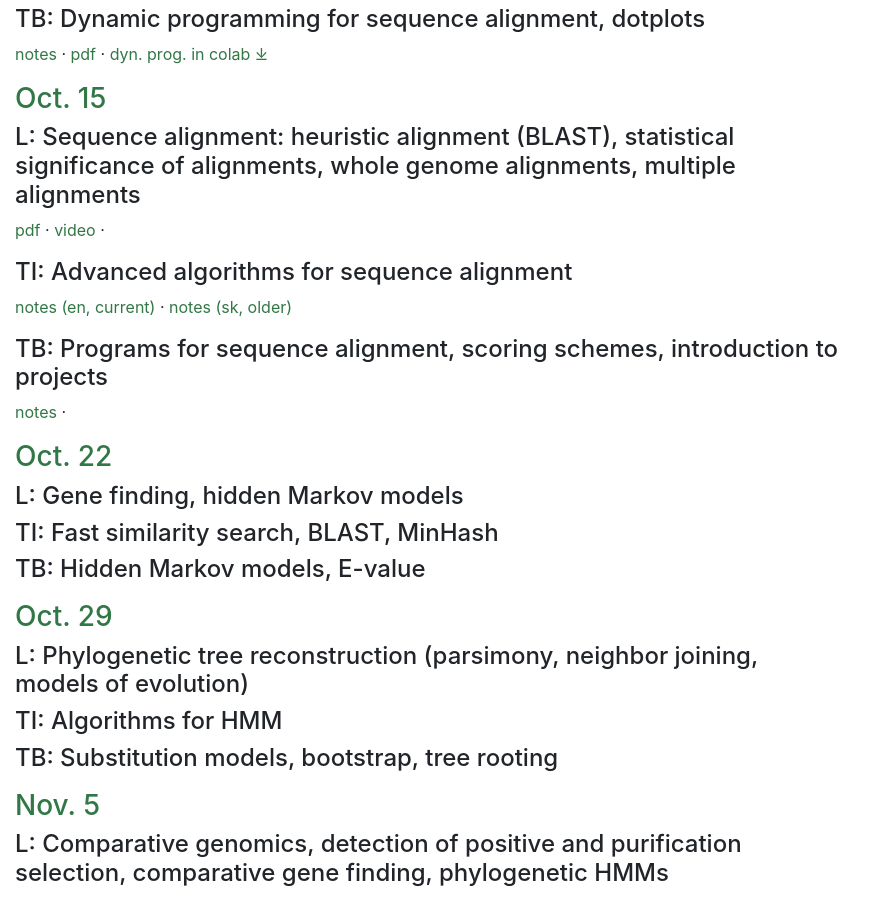
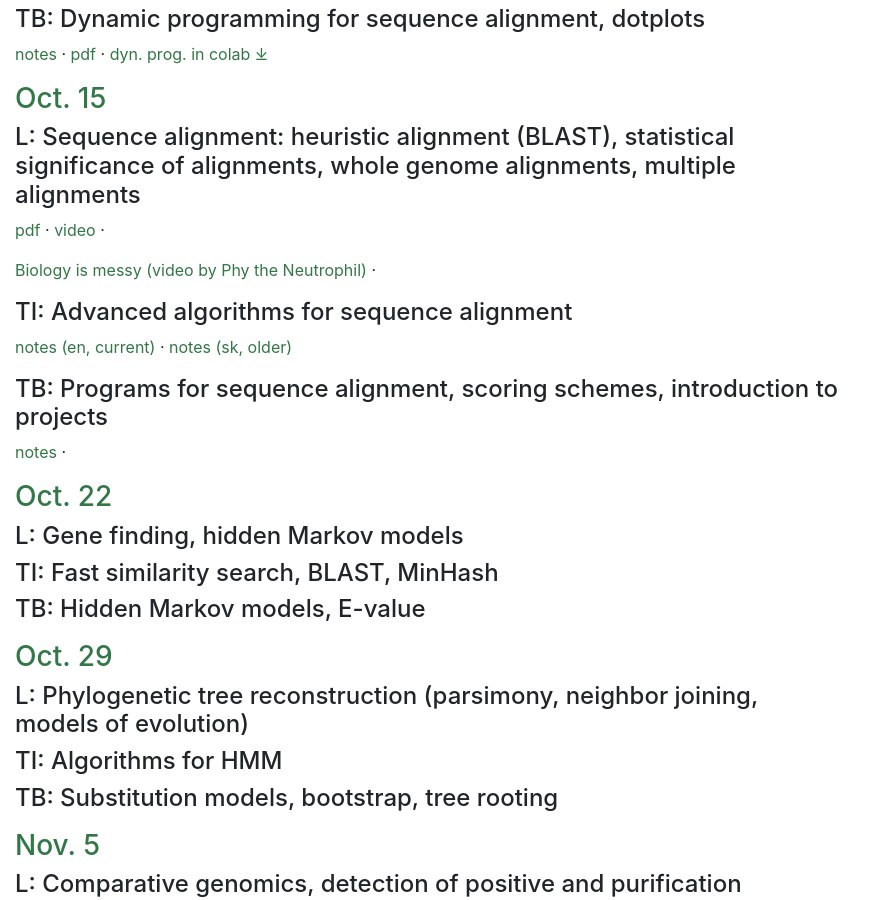
Before and after one commit to fmfi-compbio/mbi, a Jekyll site: the page built from Materials.md, in a window 1280 px wide and 900 px high, scrolled down 1455 px. Shown: the whole window, without its empty margins (0-884 px from the left). Built offline with Jekyll 4.4.1, drawn with Linux system fonts in a browser that asks for light colours; nearby versions of some CDN libraries; our own code applies the rules of GitHub Pages for plain Markdown files.

Commit message:
Add video link about biology to Materials.md
Added a new video link related to biology in the materials section.

```diff
--- a/Materials.md
+++ b/Materials.md
@@ -104,7 +104,10 @@ L: lecture (everybody), TI: tutorial for computer science/informatics students,
 
 {% include pdf.html file="p-aln2" name="pdf" show=1 dot=1
 %} {% include youtube.html id="jkQGXiqKbxM" name="video" show=1 dot=1
-%} {% if false %} BV chapter 2, DEKM chapter 2.5, 2.7, 6.1-6.3; ZB chapter 4.5-4.7, 5.3-5.5 {% endif %}
+%}
+{% include youtube.html id="OdBQGtbUZxI" name="Biology is messy (video by Phy the Neutrophil)" show=1 dot=1
+%}
+{% if false %} BV chapter 2, DEKM chapter 2.5, 2.7, 6.1-6.3; ZB chapter 4.5-4.7, 5.3-5.5 {% endif %}
 
 #### TI: Advanced algorithms for sequence alignment
 
```
